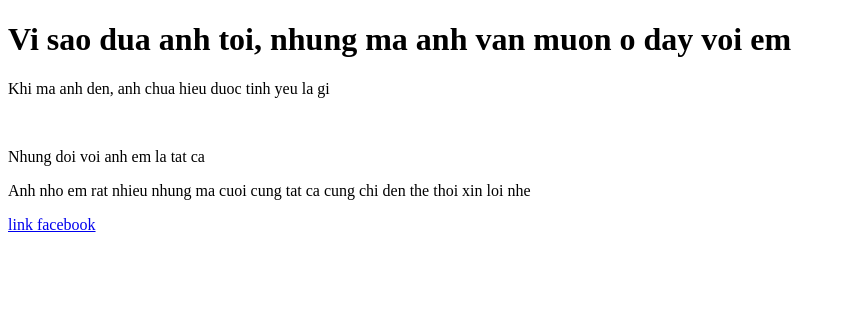
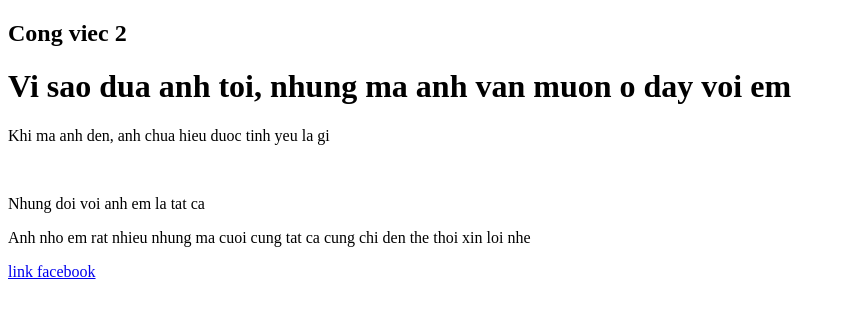
Before and after one commit to nguyenhoangtuantu/duan6, a plain HTML site: page index.html in a window 1280 px wide. Shown: the whole page, without its empty margins (0-846 px from the left). Drawn offline with Linux system fonts and the light colour scheme.

Commit message:
2. cong viec2 commit 1

```diff
--- a/index.html
+++ b/index.html
@@ -6,6 +6,7 @@
     <title>Document</title>
   </head>
   <body>
+    <h2>Cong viec 2</h2>
     <h1>Vi sao dua anh toi, nhung ma anh van muon o day voi em</h1>
     <p>Khi ma anh den, anh chua hieu duoc tinh yeu la gi</p>
     <br />
```
